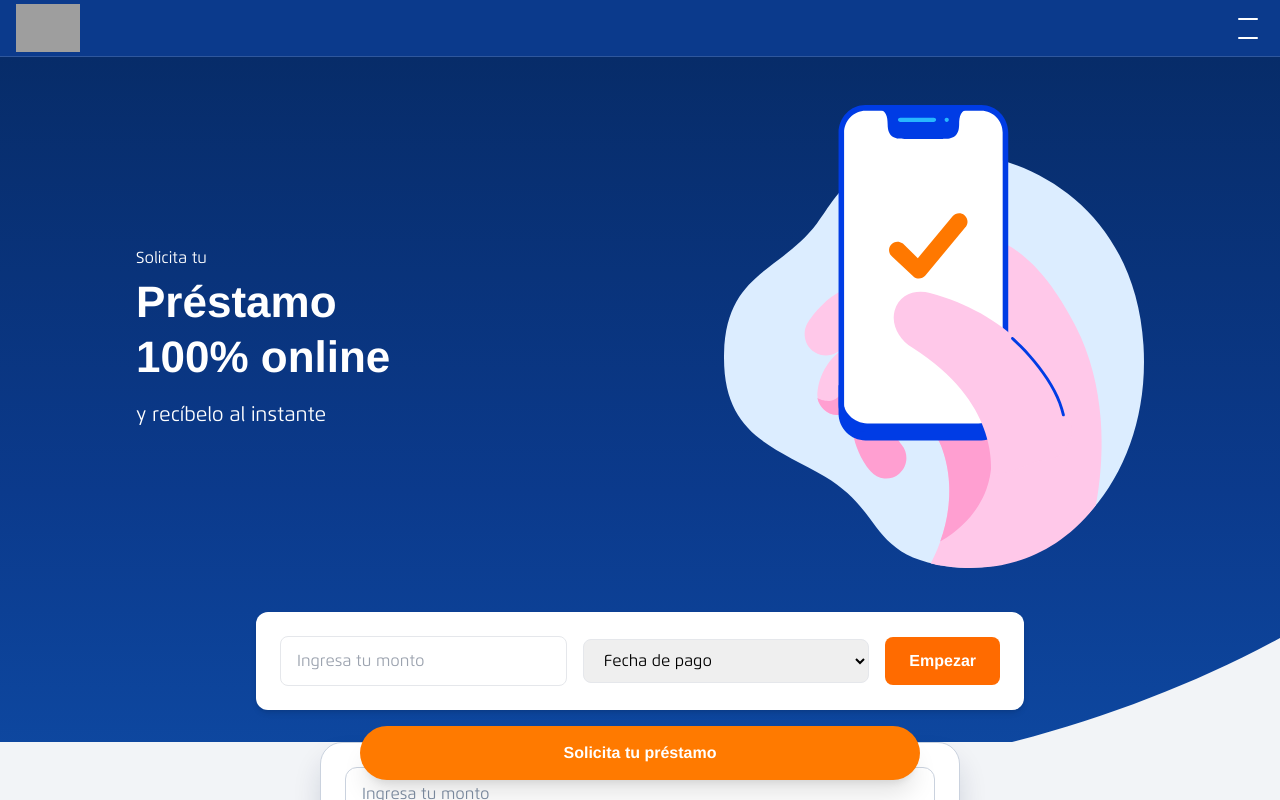
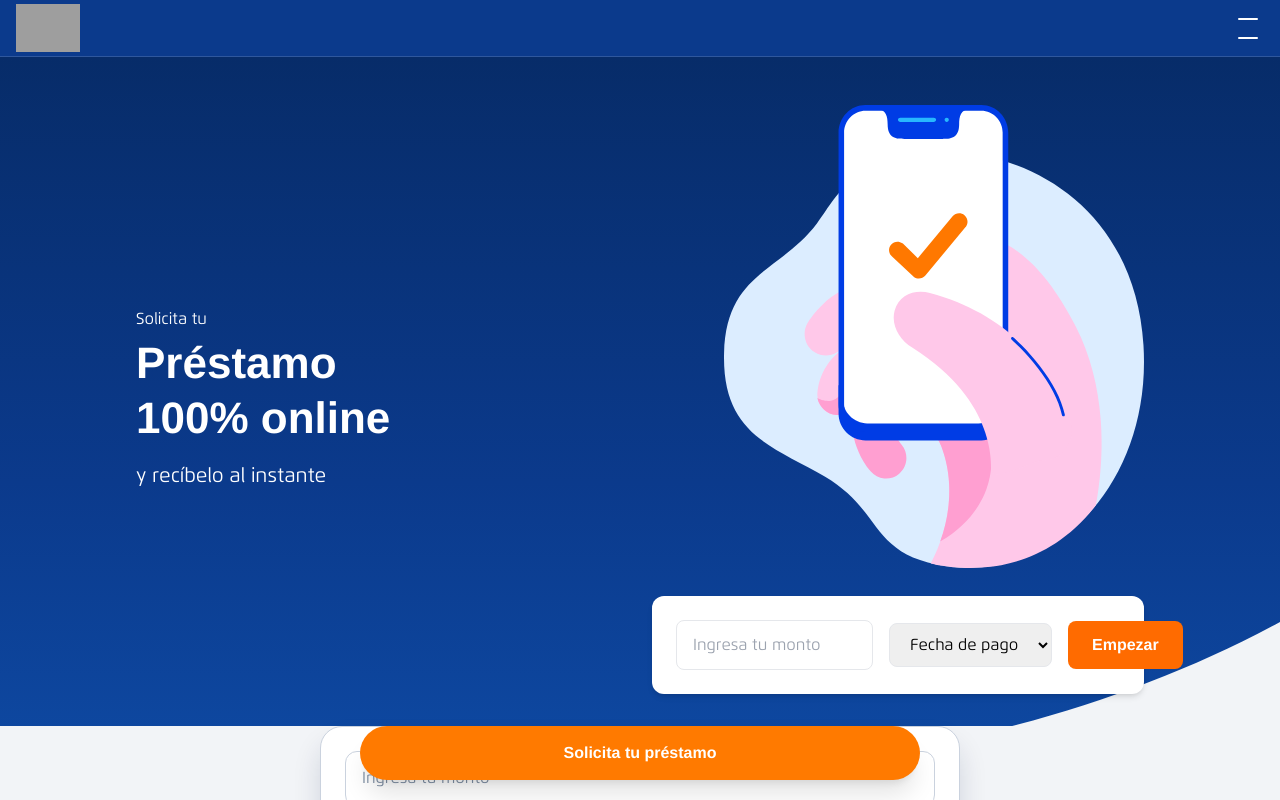
Before and after one commit to bcpevaluate-collab/evaluate-bcp, a Next.js app: page / in a window 1280 px wide. Shown: the top 800 px of the page. Built offline with nearby package versions, Linux system fonts and the light colour scheme; grey boxes are pictures that could not be loaded; a web font is replaced by a local one.

Commit message:
feat(hero): mejorar versión desktop con layout responsive

```diff
--- a/components/Hero.tsx
+++ b/components/Hero.tsx
@@ -10,7 +10,7 @@ export default function Hero() {
           "linear-gradient(180deg, #072C69 0%, #0B3A8C 58%, #0E4AA4 100%)",
       }}
     >
-      {/* MOBILE layout */}
+      {/* ===== MOBILE ===== */}
       <div className="container-max relative z-10 pt-6 pb-36 md:hidden">
         <p className="text-[14px] font-[400] mb-1">Solicita tu</p>
 
@@ -29,14 +29,11 @@ export default function Hero() {
           width={180}
           height={180}
           priority
-          className="
-            pointer-events-none absolute right-3 top-1/2 -translate-y-1/2 z-10
-            w-[140px] h-auto
-          "
+          className="pointer-events-none absolute right-3 top-1/2 -translate-y-1/2 z-10 w-[140px] h-auto"
         />
       </div>
 
-      {/* DESKTOP layout */}
+      {/* ===== DESKTOP ===== */}
       <div className="hidden md:block container-max relative z-10 pt-12 pb-24">
         <div className="grid grid-cols-12 items-center gap-6">
           {/* Texto */}
@@ -50,22 +47,19 @@ export default function Hero() {
             <p className="text-[20px] font-[400]">y recíbelo al instante</p>
           </div>
 
-          {/* Imagen a la derecha */}
-          <div className="col-span-6 flex justify-end">
+          {/* Imagen + formulario */}
+          <div className="col-span-6 flex flex-col items-end">
             <Image
               src="/hero-illustration.svg"
               alt="Préstamo online"
-              width={400}
-              height={400}
+              width={420}
+              height={420}
               priority
-              className="w-[360px] lg:w-[420px] h-auto"
+              className="w-[360px] lg:w-[420px] h-auto mb-6"
             />
-          </div>
-        </div>
 
-        {/* Formulario dentro del Hero en desktop */}
-        <div className="flex justify-center mt-10">
-          <div className="bg-white rounded-xl shadow-md p-6 flex gap-4 items-center w-full max-w-3xl">
+            {/* Formulario solo desktop */}
+            <div className="bg-white rounded-xl shadow-md p-6 flex gap-4 items-center w-full max-w-lg">
               <input
                 type="text"
                 placeholder="Ingresa tu monto"
@@ -77,6 +71,7 @@ export default function Hero() {
               <button className="bg-[#FF6B00] text-white font-semibold px-6 py-3 rounded-lg">
                 Empezar
               </button>
+            </div>
           </div>
         </div>
       </div>
```
Lines whose indentation alone changed are shown as unchanged.
